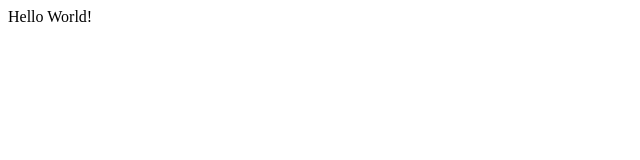
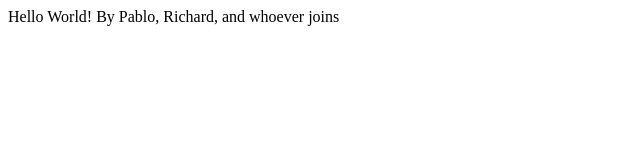
Before and after one commit to R1chardJam3s/multidoku, a plain HTML site: page root/index.html in a window 1280 px wide. Shown: the whole page, without its empty margins (0-640 px from the left). Drawn offline with Linux system fonts and the light colour scheme.

Commit message:
initial commit

```diff
--- a/root/index.html
+++ b/root/index.html
@@ -2,5 +2,6 @@
 <html>
     <head>
         <label>Hello World!</label>
+        <label>By Pablo, Richard, and whoever joins</label>
     </head>
 </html>
```
